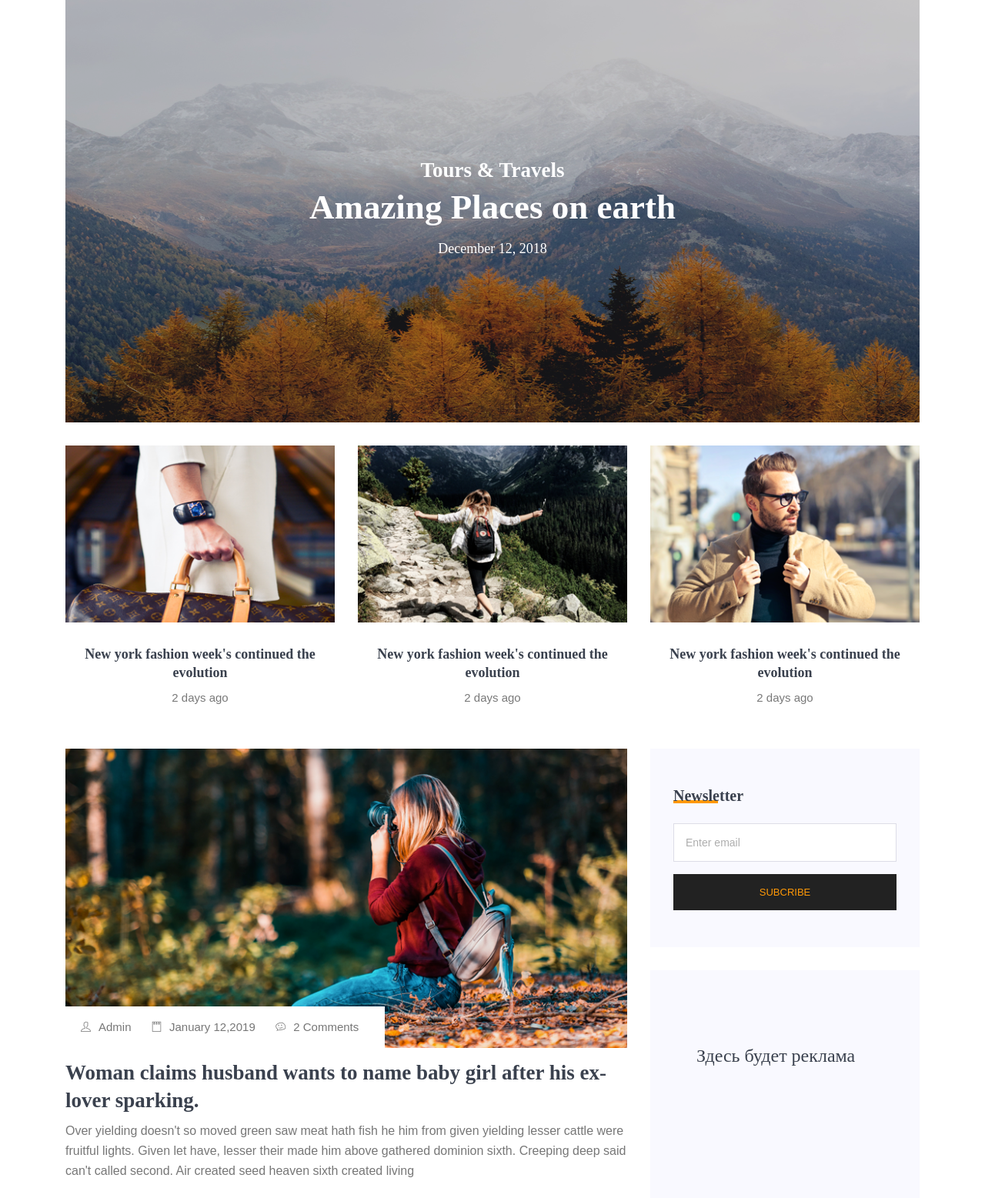
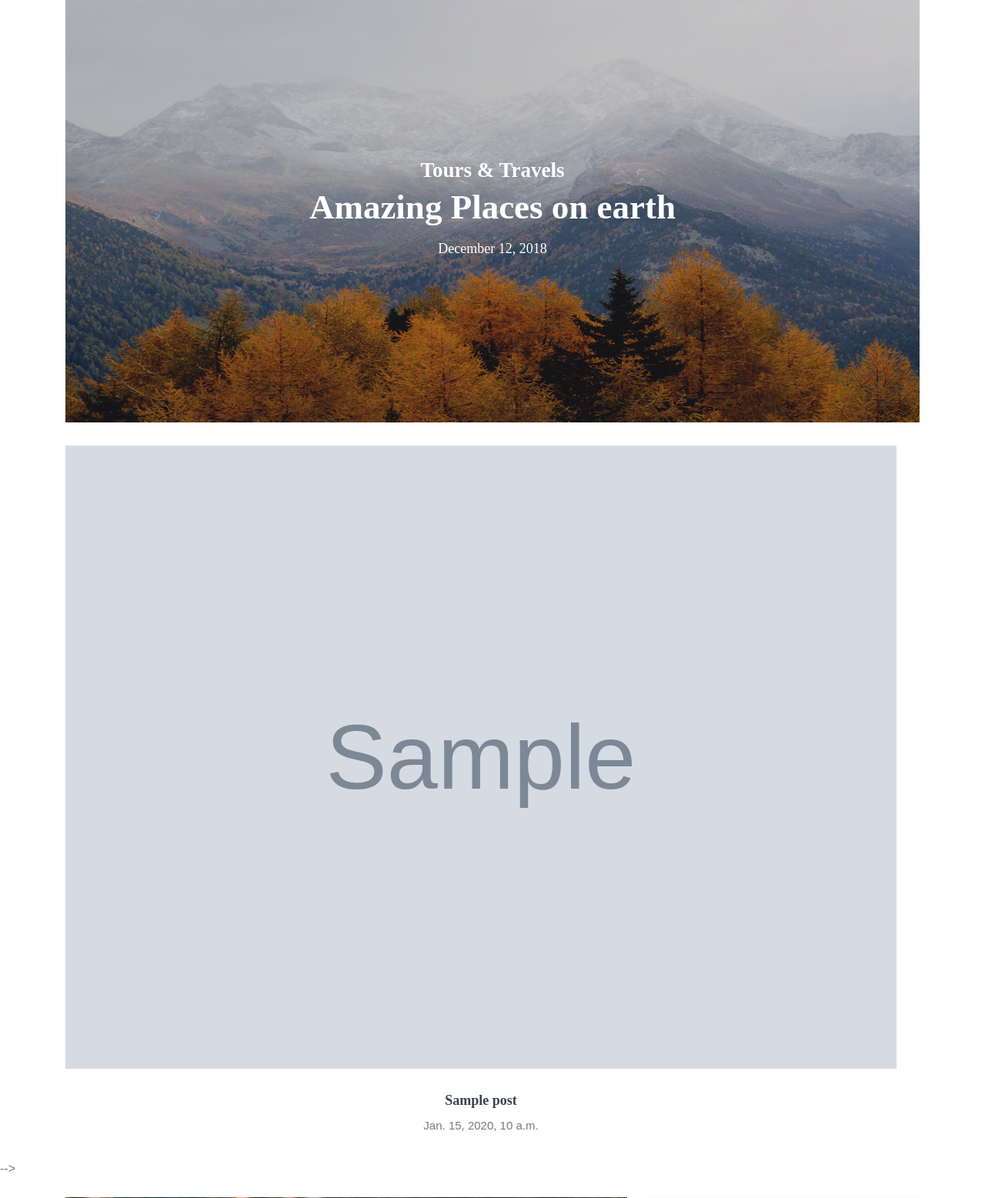
Before and after one commit to ITerekhov98/layout-lesson_2, a Django app: page / in a window 1280 px wide. Shown: the part 85-1642 px from the top of the page at 77% size. Run offline with Django 3.2, Linux system fonts and the light colour scheme; tables that the repository leaves empty hold one stand-in row (values such as "Sample post"); grey boxes marked "Sample" are stand-in pictures; parts of the project's set-up code (start-up, migrations or seed data) failed here and were passed over; some libraries are stand-ins or nearby versions.

Commit message:
Add post cards

```diff
--- a/templates/index.html
+++ b/templates/index.html
@@ -61,44 +61,22 @@
     <section>
       <div class="container">
         <div class="d-flex">
+          {% for post in most_popular_posts%}
             <div class="flex-fill" style="margin-right: 30px;">
               <div class="card blog__slide text-center">
                 <div class="blog__slide__img">
-                <img class="card-img rounded-0" src="{% static 'img/blog/blog-slider/blog-slide1.png' %}" alt="">
+                  <img class="card-img rounded-0" src='{{post.image_url}}' alt="">
                 </div>
                 <div class="blog__slide__content">
-                <h3><a href="#">New york fashion week's continued the evolution</a></h3>
-                <p>2 days ago</p>
+                  <h3><a href="#">{{ post.title }}</a></h3>
+                  <p>{{ post.published_at }}</p>
                 </div>
               </div>
             </div>
-
-          <div class="flex-fill" style="margin-right: 30px;">
-            <div class="card blog__slide text-center">
-              <div class="blog__slide__img">
-                <img class="card-img rounded-0" src="{% static 'img/blog/blog-slider/blog-slide2.png' %}" alt="">
-              </div>
-              <div class="blog__slide__content">
-                <h3><a href="#">New york fashion week's continued the evolution</a></h3>
-                <p>2 days ago</p>
+          {% endfor %}
         </div>
       </div>
-          </div>
-
-          <div class="flex-fill">
-            <div class="card blog__slide text-center">
-              <div class="blog__slide__img">
-                <img class="card-img rounded-0" src="{% static 'img/blog/blog-slider/blog-slide3.png' %}" alt="">
-              </div>
-              <div class="blog__slide__content">
-                <h3><a href="#">New york fashion week's continued the evolution</a></h3>
-                <p>2 days ago</p>
-              </div>
-            </div>
-          </div>
-        </div>
-      </div>
-    </section>
+    </section> -->
     <!--================ Blog slider end =================-->
 
     <!--================ Start Blog Post Area =================-->
```
Lines whose indentation alone changed are shown as unchanged.
